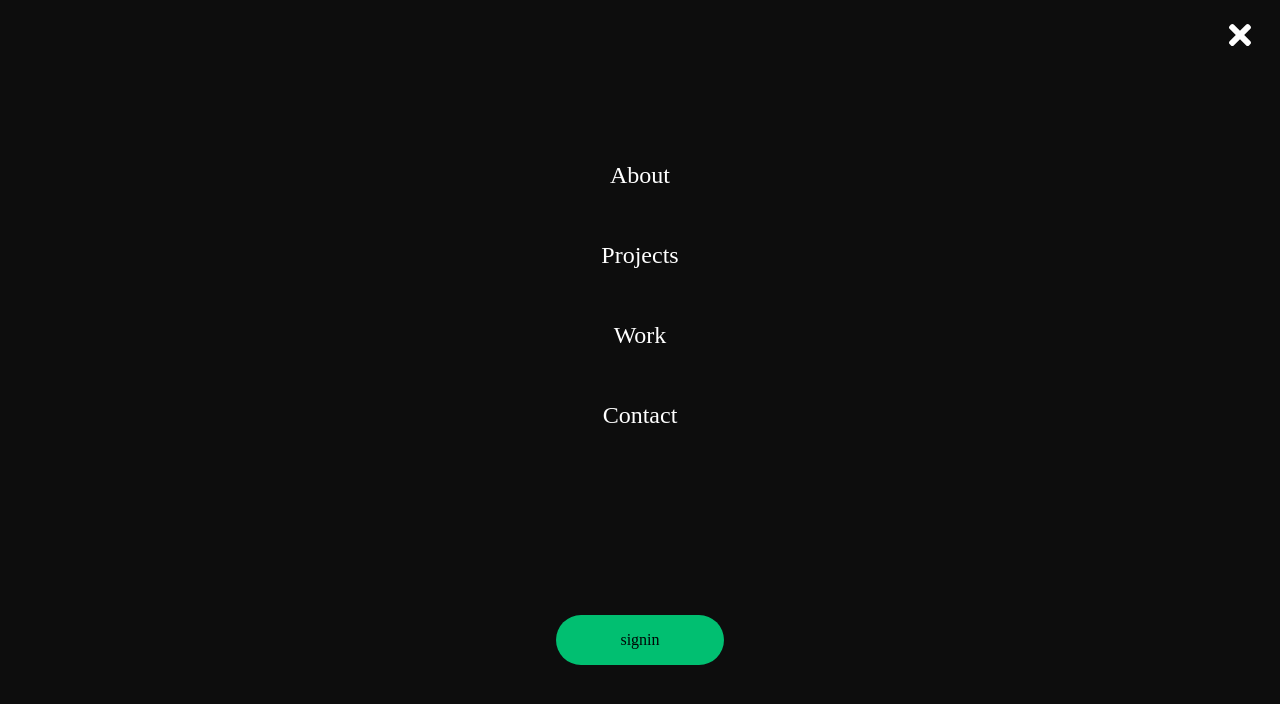
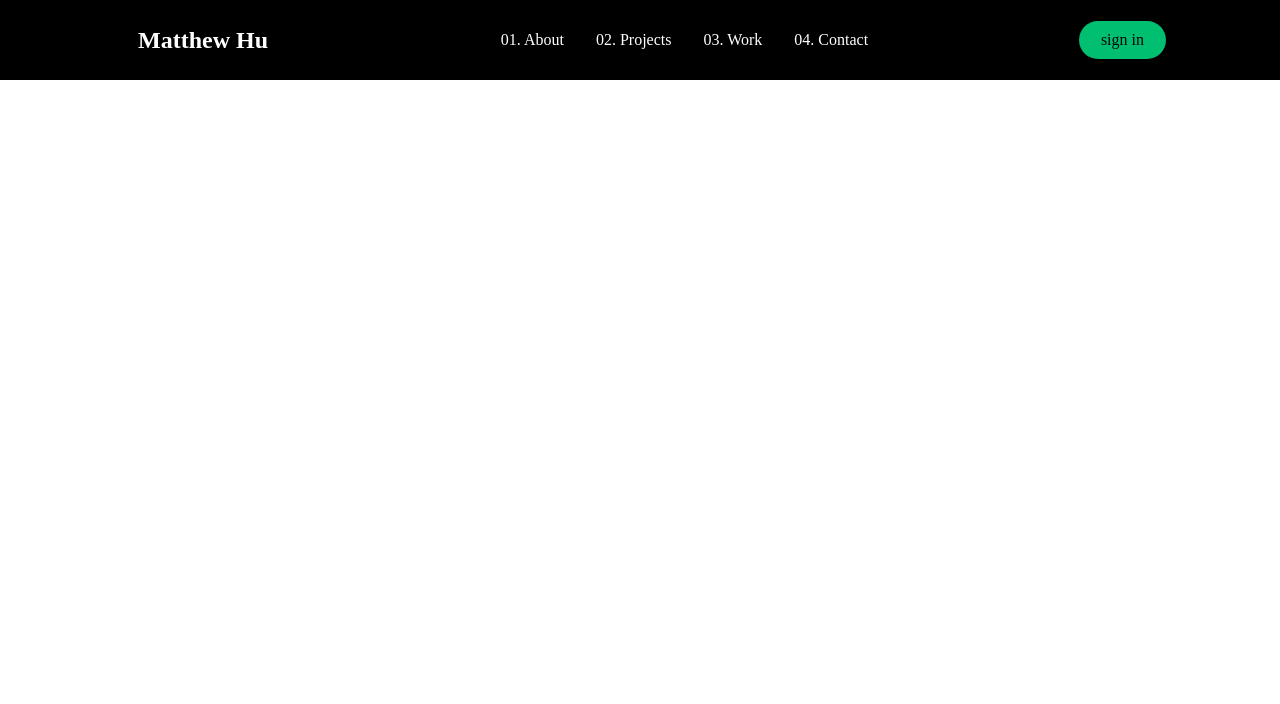
Before and after one commit to wagabooga/MatthewHu, a React (Create React App) app in the folder frontend/: page / in a window 1280 px wide. Shown: the top 704 px of the page. Built offline with nearby package versions, Linux system fonts and the light colour scheme.

Commit message:
navbar and sidebar combined and working

```diff
--- a/frontend/src/App.js
+++ b/frontend/src/App.js
@@ -1,14 +1,12 @@
 import './App.css';
-import Navbar from './components/Navbar';
-import Sidebar from './components/Sidebar'
 import {BrowserRouter as Router} from 'react-router-dom'
+import Home from './pages';
 
 
 function App() {
   return (
     <Router>
-      <Sidebar />
-      <Navbar />
+      <Home />
     </Router>
   );
 }
--- a/frontend/src/components/Navbar/index.js
+++ b/frontend/src/components/Navbar/index.js
@@ -4,13 +4,13 @@
 
 
 
-const Navbar = () => {
+const Navbar = ({ toggle }) => {
   return (
     <>
       <Nav>
         <NavbarContainer>
           <NavLogo to='/'>Matthew Hu</NavLogo>
-          <MobileIcon>
+          <MobileIcon onClick={toggle}>
             <FaBars />
           </MobileIcon>
           <NavMenu>
--- a/frontend/src/components/Sidebar/SidebarElements.js
+++ b/frontend/src/components/Sidebar/SidebarElements.js
@@ -14,9 +14,8 @@
   top: 0;
   left: 0;
   transition: 0.3s ease-in-out;
-  // opacity: ${({ isOpen }) => (isOpen ? '100%' : '0')};
-  // top: ${({ isOpen }) => (isOpen ? '0' : '-100%')};
-  top: 0;
+  opacity: ${({ isOpen }) => (isOpen ? '100%' : '0')};
+  top: ${({ isOpen }) => (isOpen ? '0' : '-100%')};
 `
 
 export const CloseIcon = styled(FaTimes)`
--- a/frontend/src/components/Sidebar/index.js
+++ b/frontend/src/components/Sidebar/index.js
@@ -1,17 +1,17 @@
 import React from 'react'
 import {SidebarContainer, Icon, CloseIcon, SidebarWrapper, SidebarMenu, SidebarLink, SideBtnWrap, SidebarRoute } from './SidebarElements'
-const Sidebar = () => {
+const Sidebar = ({isOpen, toggle}) => {
   return (
-    <SidebarContainer>
-      <Icon>
+    <SidebarContainer isOpen={isOpen} onClick={toggle}>
+      <Icon onClick={toggle}>
         <CloseIcon />
       </Icon>
       <SidebarWrapper>
         <SidebarMenu>
-          <SidebarLink to="about">About</SidebarLink>
-          <SidebarLink to="projects">Projects</SidebarLink>
-          <SidebarLink to="work">Work</SidebarLink>
-          <SidebarLink to="contact">Contact</SidebarLink>
+          <SidebarLink to="about" onClick={toggle} >About</SidebarLink>
+          <SidebarLink to="projects"onClick={toggle} >Projects</SidebarLink>
+          <SidebarLink to="work" onClick={toggle} >Work</SidebarLink>
+          <SidebarLink to="contact" onClick={toggle} >Contact</SidebarLink>
         </SidebarMenu>
         <SideBtnWrap>
           <SidebarRoute to="/signin">
--- /dev/null
+++ b/frontend/src/pages/index.js
@@ -0,0 +1,19 @@
+import React, {useState} from 'react'
+import Sidebar from '../components/Sidebar'
+import Navbar from '../components/Navbar'
+
+const Home = () => {
+  const [isOpen, setIsOpen] = useState('')
+
+  const toggle = () => {
+    setIsOpen(!isOpen)
+  }
+  return (
+    <>
+      <Sidebar isOpen={isOpen} toggle={toggle} />
+      <Navbar toggle={toggle} />
+    </>
+  )
+}
+
+export default Home
```
